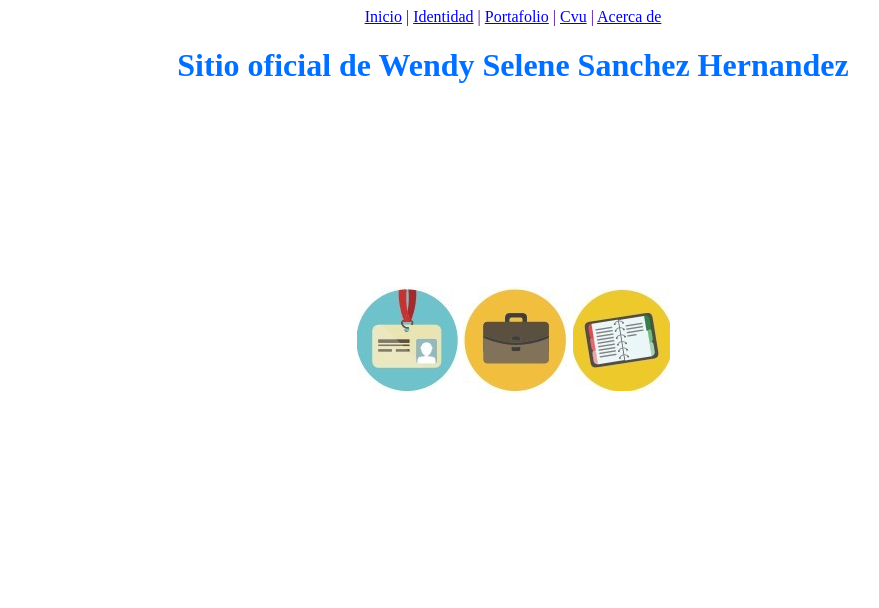
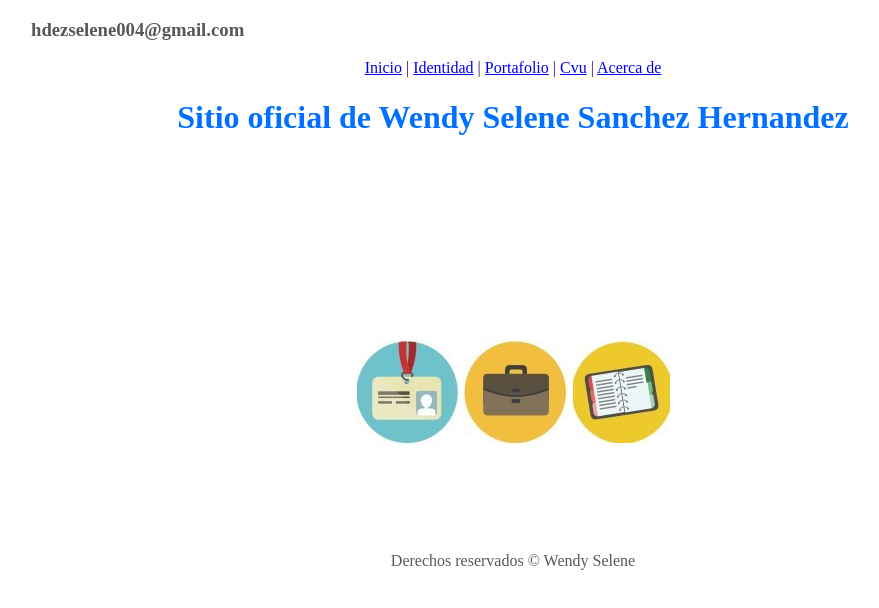
Before and after one commit to selenehdez007/proyectowssh, a plain HTML site: page index.html in a window 1280 px wide. Shown: the whole page, without its empty margins (127-1006 px from the left). Drawn offline with Linux system fonts and the light colour scheme.

Commit message:
Agregando estilos y cambios en index

```diff
--- a/css/style.css
+++ b/css/style.css
@@ -11,3 +11,12 @@
     margin-top: 200px;
     color:rgb(98, 97, 97);
 }
+.header{
+margin-left: 150px;
+color:rgb(88, 88, 89)
+}
+.footer{
+    text-align: center;
+    color: rgb(88, 88, 89);
+    margin-top: 100px;
+}
--- a/index.html
+++ b/index.html
@@ -9,7 +9,9 @@
 </head>
 <body>
 
-
+<div class="header">
+    <h3>hdezselene004@gmail.com</h3>
+</div>
 
    <div class="menuHorizontal">
         <a href="index.html">Inicio</a> |
@@ -32,7 +34,9 @@
     </table>
 
 </div>
-
+<div class="footer">
+    <p>Derechos reservados © Wendy Selene</p>
+</div>
 
 
 </body>
```
